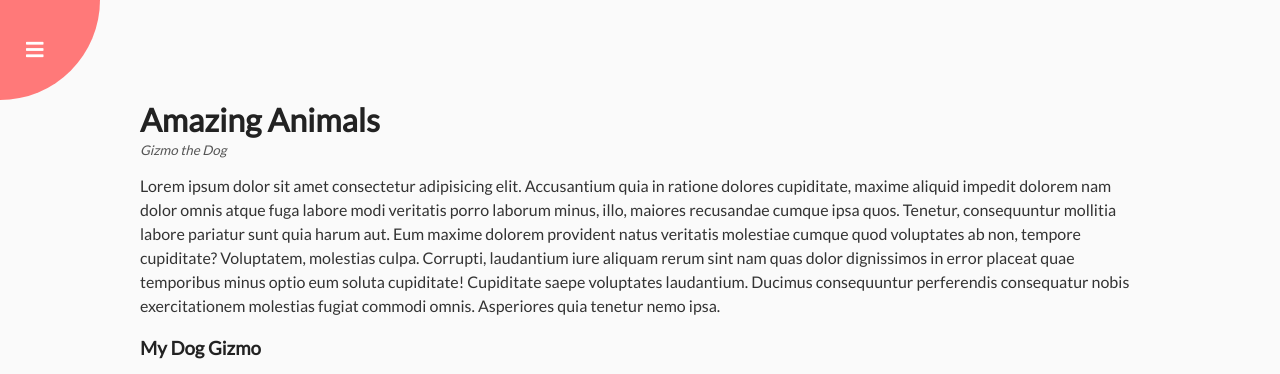
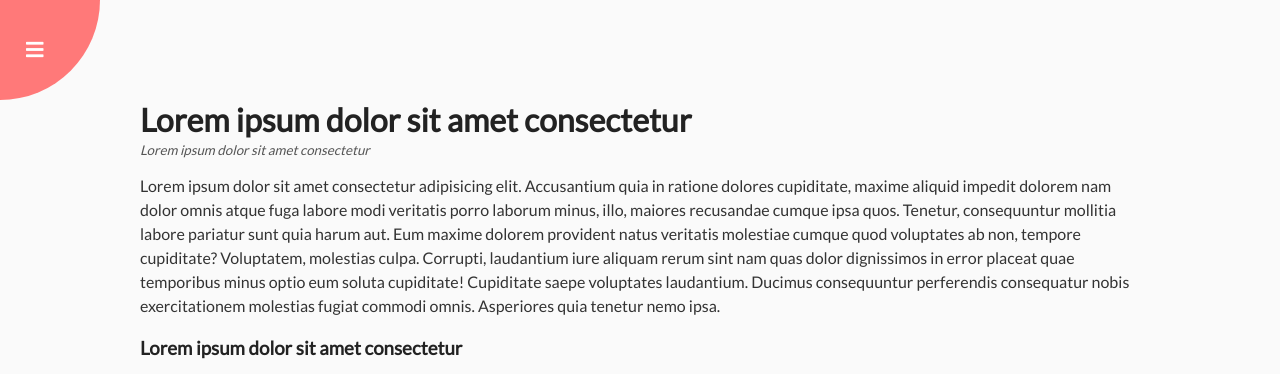
Before and after one commit to josephgattuso/js-projects, a plain HTML site: page rotating-navigation/index.html in a window 1280 px wide. Shown: the top 374 px of the page. Drawn offline with Linux system fonts and the light colour scheme.

Commit message:
Update rotating navigation project

```diff
--- a/rotating-navigation/index.html
+++ b/rotating-navigation/index.html
@@ -24,8 +24,8 @@
       </div>
 
       <div class="content">
-        <h1>Amazing Animals</h1>
-        <small>Gizmo the Dog</small>
+        <h1>Lorem ipsum dolor sit amet consectetur</h1>
+        <small>Lorem ipsum dolor sit amet consectetur</small>
         <p>
           Lorem ipsum dolor sit amet consectetur adipisicing elit. Accusantium
           quia in ratione dolores cupiditate, maxime aliquid impedit dolorem nam
@@ -41,10 +41,10 @@
           tenetur nemo ipsa.
         </p>
 
-        <h3>My Dog Gizmo</h3>
+        <h3>Lorem ipsum dolor sit amet consectetur</h3>
         <img
           src="https://images.unsplash.com/photo-1507146426996-ef05306b995a?ixlib=rb-1.2.1&ixid=eyJhcHBfaWQiOjEyMDd9&auto=format&fit=crop&w=2100&q=80"
-          alt="doggy"
+          alt=""
         />
         <p>
           Lorem, ipsum dolor sit amet consectetur adipisicing elit. Sit libero
```
Also changed, not shown: 2 other files.
